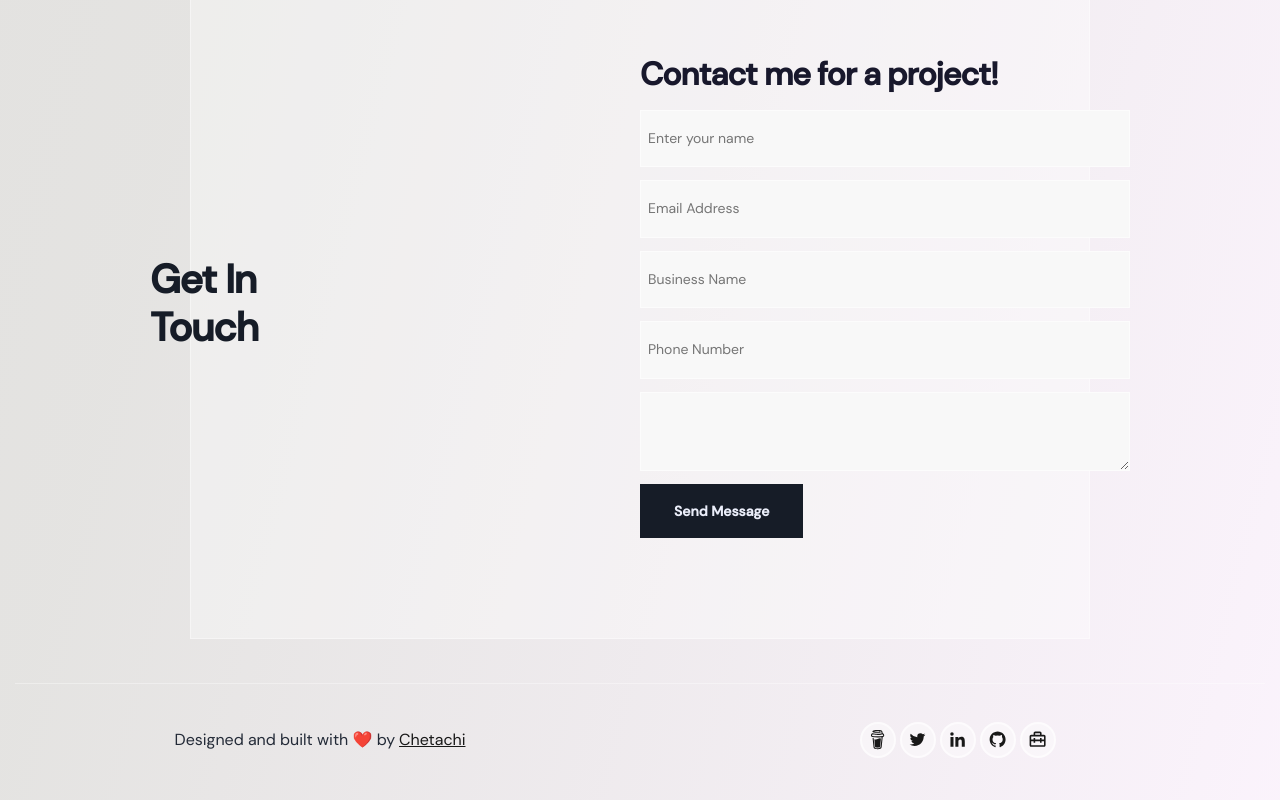
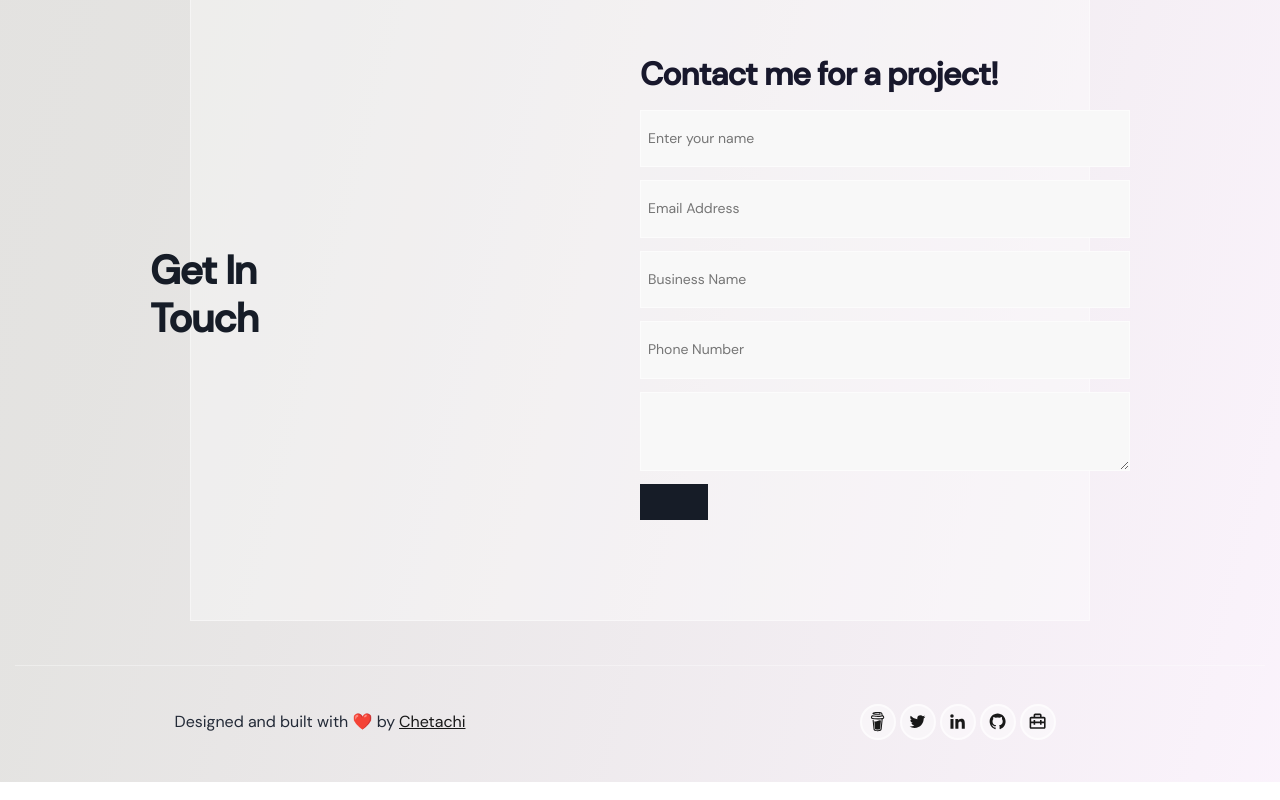
Before and after one commit to chetachiezikeuzor/ChetachiLabs, a Next.js app: page / in a window 1280 px wide. Shown: the part 4306-5106 px from the top of the page. Built offline with nearby package versions, Linux system fonts and the light colour scheme.

Commit message:
🔖 Configured form submit

```diff
--- a/pages/index.js
+++ b/pages/index.js
@@ -1025,7 +1025,13 @@ export default function Home() {
                     id="chetachi-form-Contact-Form"
                     name="chetachi-form-Contact-Form"
                     data-name="Contact Form"
+                    onSubmit="Submit"
                   >
+                    <input
+                      type="hidden"
+                      name="form-name"
+                      value="chetachi-form-Contact-Form"
+                    ></input>
                     <h4 className="h4-title">Contact me for a project!</h4>
                     <input
                       type="text"
@@ -1070,12 +1076,13 @@ export default function Home() {
                       cols="35"
                       wrap="soft"
                     ></textarea>
-                    <input
+
+                    <button
                       type="submit"
                       value="Send Message"
                       name="submit"
                       className="button button-full w-button"
-                    ></input>
+                    ></button>
                     <div className="recaptcha">
                       <div data-netlify-recaptcha="true"></div>
                     </div>
```
